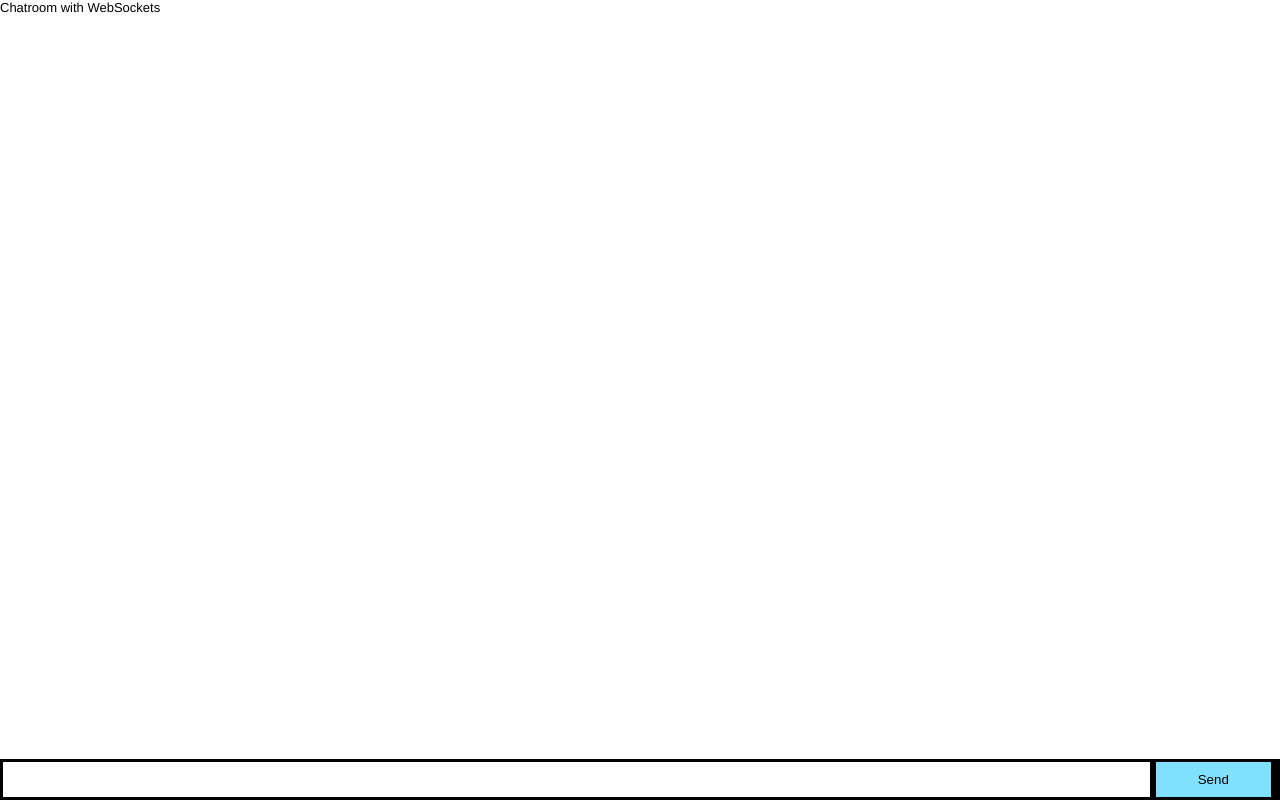
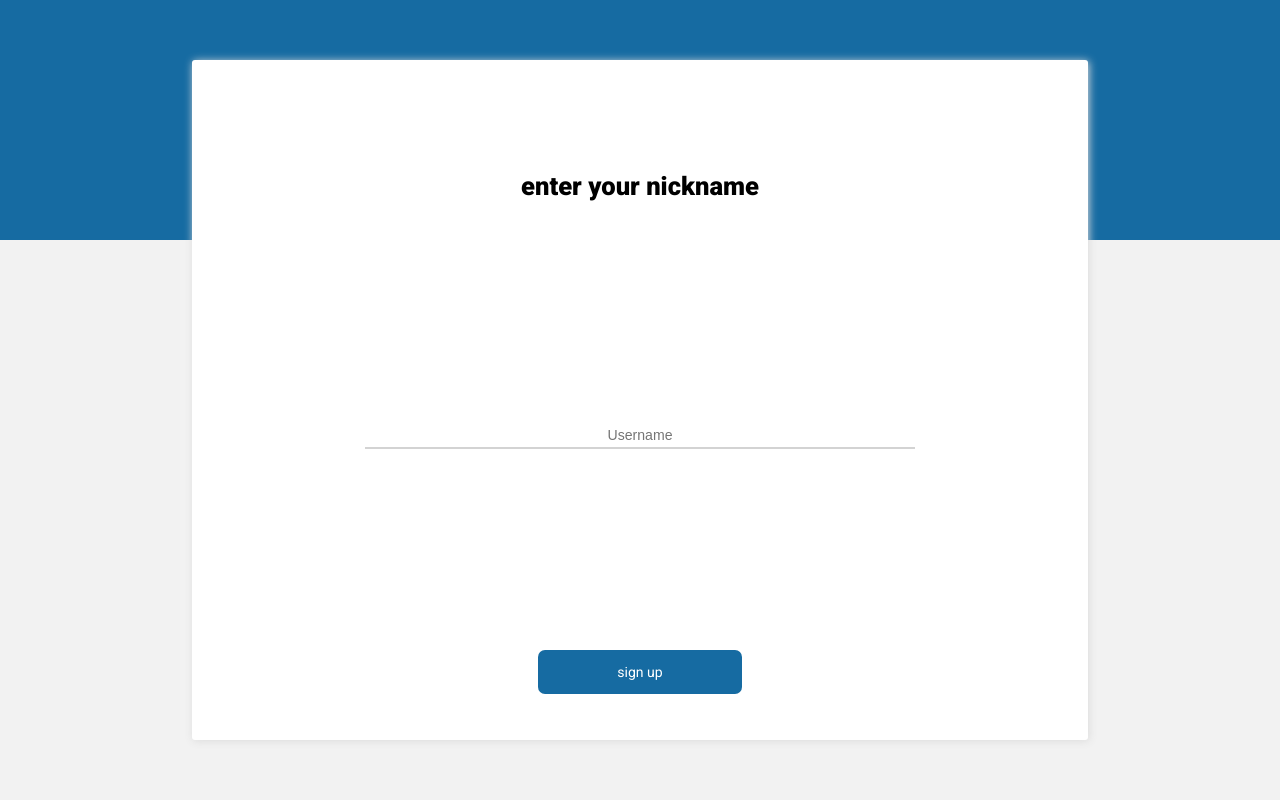
Before and after one commit to dorfingerjonas/chat, a website: page public/index.html in a window 1280 px wide. Drawn offline with nearby package versions, Linux system fonts and the light colour scheme.

Commit message:
add html

```diff
--- a/public/index.html
+++ b/public/index.html
@@ -1,25 +1,36 @@
 <!doctype html>
 <html>
   <head>
-    <title>Socket.IO chat</title>
-    <style>
-      * { margin: 0; padding: 0; box-sizing: border-box; }
-      body { font: 13px Helvetica, Arial; }
-      form { background: #000; padding: 3px; position: fixed; bottom: 0; width: 100%; }
-      form input { border: 0; padding: 10px; width: 90%; margin-right: 0.5%; }
-      form button { width: 9%; background: rgb(130, 224, 255); border: none; padding: 10px; }
-      #messages { list-style-type: none; margin: 0; padding: 0; }
-      #messages li { padding: 5px 10px; }
-      #messages li:nth-child(odd) { background: #eee; }
-    </style>
+    <title>Livechat</title>
+    <script src="chat.js" defer></script>
     <script src="/socket.io/socket.io.js"></script>
-    <script src="chat.js" defer></script>
+    <link rel="stylesheet" href="./style/style.css">
+    <script src='https://kit.fontawesome.com/e7df220bd7.js'></script>
+    <link href='https://fonts.googleapis.com/css?family=Roboto:400,900&display=swap' rel='stylesheet'>
   </head>
   <body>
-    <ul id="messages">Chatroom with WebSockets</ul>
+    <main>
+      <div id="accountView">
+        <h2>enter your nickname</h2>
+        <input type="text" placeholder="Username" id="username" maxlength="25" autocomplete="off">
+        <span class="button" id="signup"><span>sign up</span></span>
+      </div>
 
-    <form action="">
-      <input id="message" autocomplete="off" /><button id="submitButton">Send</button>
-    </form>
+      <div id="chatView" class="hide">
+        <div id="messages"></div>
+
+        <div id="inputWrapper">
+          <div id="controls">
+            <input type="text" placeholder="write a message" id="userMessage">
+
+            <span class="button" id="sendMessage">
+              <i class="far fa-paper-plane"></i>
+            </span>
+          </div>
+        </div>
+      </div>
+    </main>
+
+    <div id="colorBox"></div>
   </body>
 </html>
```
